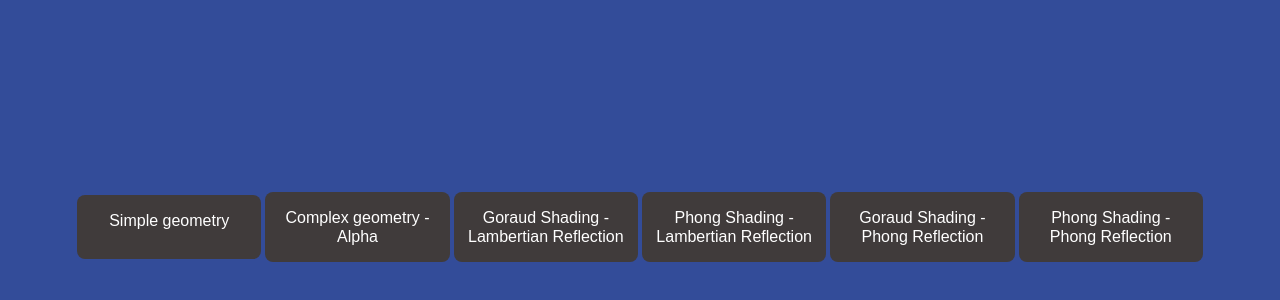
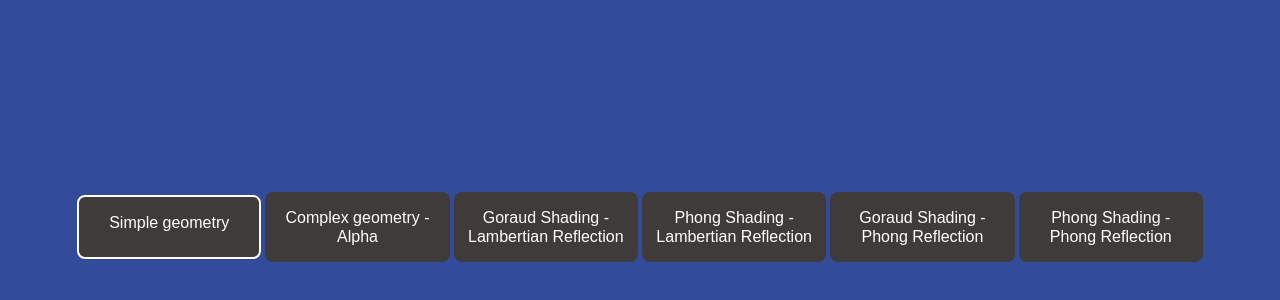
Before and after one commit to tbpisco/triforce, a website: page client/index.html in a window 1280 px wide. Shown: the part 448-748 px from the top of the page. Drawn offline with Linux system fonts and the light colour scheme; a script that the page names is missing.

Commit message:
Add border to first child element

```diff
--- a/client/index.html
+++ b/client/index.html
@@ -63,7 +63,7 @@
 	</div>
 
 	<ul>
-		<li data-go="simple">Simple geometry</li>
+		<li class="active" data-go="simple">Simple geometry</li>
 		<li data-go="alpha">Complex geometry - Alpha</li>
 		<li data-go="goraud-lambertian">Goraud Shading - Lambertian Reflection</li>
 		<li data-go="phong-lambertian">Phong Shading - Lambertian Reflection</li>
```
